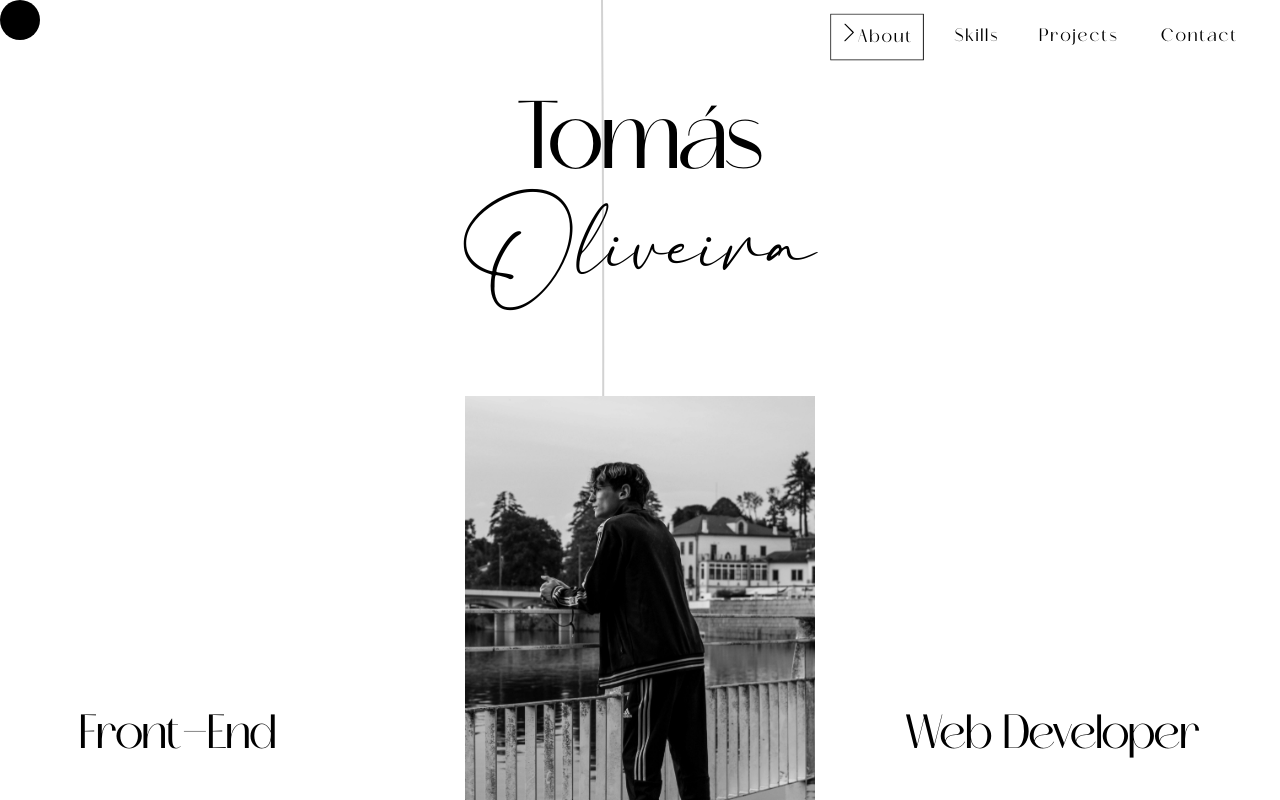
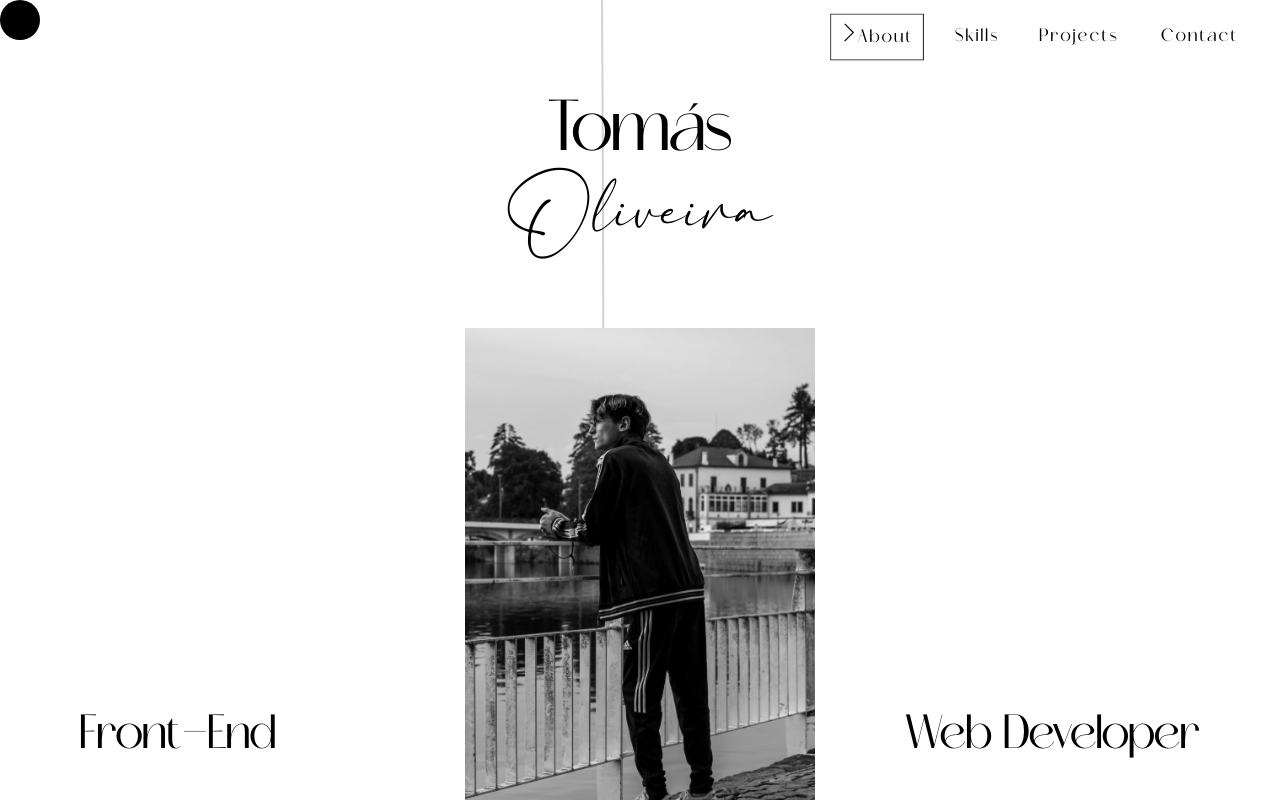
Before and after one commit to kataniko/portfolio, a Next.js app: page / in a window 1280 px wide. Shown: the top 800 px of the page. Built offline with nearby package versions, Linux system fonts and the light colour scheme.

Commit message:
fix landing size and img

```diff
--- a/app/components/Svg.js
+++ b/app/components/Svg.js
@@ -21,8 +21,8 @@ export default function Svg() {
 
     useEffect(() => {
         const length = lineRef.current.getTotalLength();
+        setStrokeDashOffset(length);
         setStrokeDashArray(length);
-        setStrokeDashOffset(length);
 
         window.addEventListener("scroll", watcher);
         return () => {
--- a/app/components/main.js
+++ b/app/components/main.js
@@ -105,9 +105,9 @@ export default function Home() {
     };
 
     return (
-        <main className="h-screen w-screen">
+        <main>
             <Svg />
-            <div className='h-screen w-screen bg-white'>
+            <div className='h-[110vh] w-screen bg-white'>
                 <motion.div
                     ref={ref}
                     variants={variants}
@@ -122,16 +122,16 @@ export default function Home() {
                     <motion.div initial={{ z: 0, opacity: 0, scale: 0.9 }}
                         animate={{ x: 0, opacity: 1, scale: 1, }}
                         transition={{ duration: 1.4, }}
-                        onMouseEnter={textEnter} onMouseLeave={textLeave} className='text-black text-center text-5xl md:text-8xl catch pt-24 md:pt16 z-10 '>
-                        Tomás <p className='text-black text-center mt-2 text-5xl md:text-8xl baca'>Oliveira</p>
+                        onMouseEnter={textEnter} onMouseLeave={textLeave} className='text-black text-center text-5xl md:text-8xl xl:text-7xl catch pt-24 md:pt16 z-10 '>
+                        Tomás <p className='text-black text-center mt-2 xl:text-7xl text-5xl md:text-8xl baca'>Oliveira</p>
                     </motion.div>
                 </div>
 
                 <div className='w-screen flex justify-center mt-20'>
 
-                    <div onMouseEnter={textEnter} onMouseLeave={textLeave} className='text-black text-center  mt-2 text-2xl md:text-5xl absolute bottom-10 left-20 catch'>Front-End</div>
+                    <div onMouseEnter={textEnter} onMouseLeave={textLeave} className='text-black text-center text-2xl md:text-5xl absolute bottom-10 left-20 catch'>Front-End</div>
 
-                    <div className='p-5 z-20'>
+                    <div className='p-0 z-20'>
                         <ThreeDHoverBox />
 
                     </div>
```
